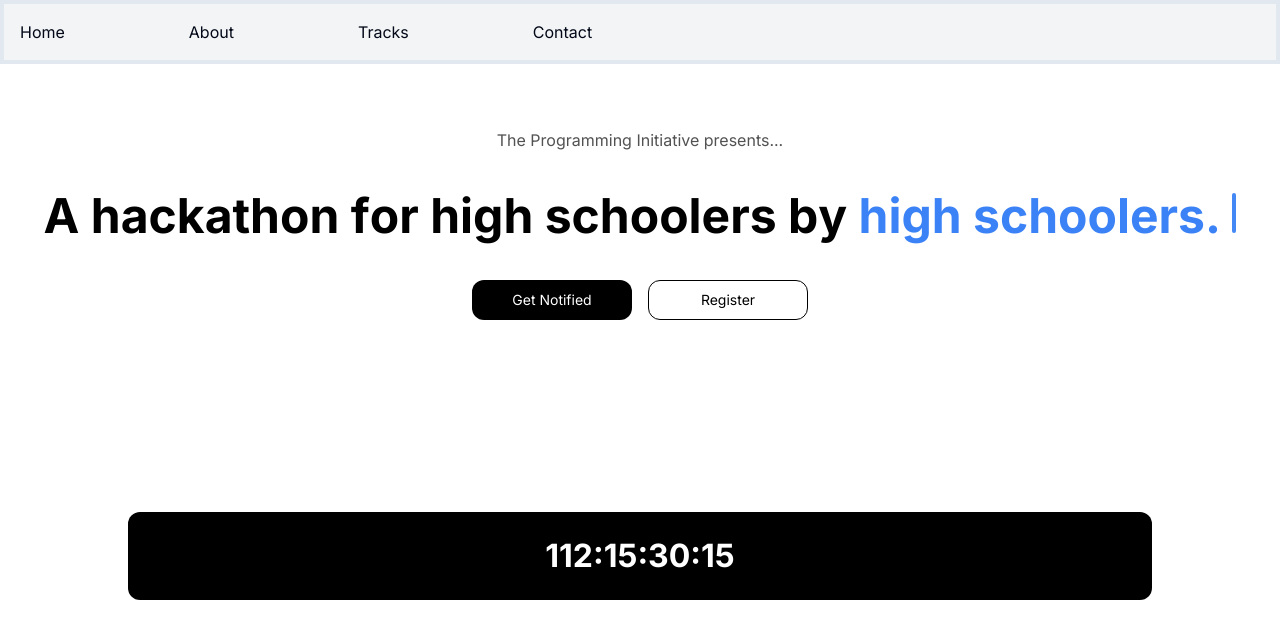
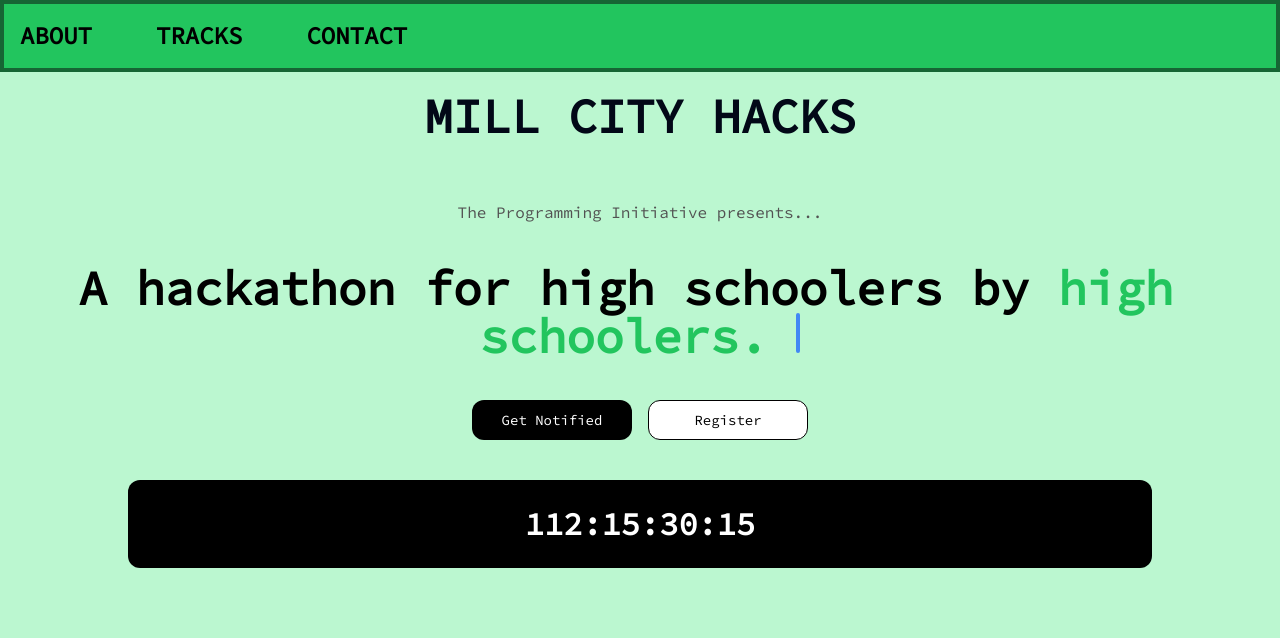
Before and after one commit to pearbearr/millcityhacks, a Next.js app: page / in a window 1280 px wide. Shown: the top 638 px of the page. Built offline with nearby package versions, Linux system fonts and the light colour scheme.

Commit message:
UI/CSS Changes

```diff
--- a/app/layout.tsx
+++ b/app/layout.tsx
@@ -1,8 +1,12 @@
 import type { Metadata } from "next";
-import { Inter } from "next/font/google";
+import { Inter, Roboto, Source_Code_Pro } from "next/font/google";
 import "./globals.css";
+import { NavigationBar } from "@/components/ui/NavigationBar";
 
 const inter = Inter({ subsets: ["latin"] });
+const roboto = Roboto({ weight: "400", subsets: ["latin"] });
+const codepro = Source_Code_Pro({ weight: "400", subsets: ["latin"] });
+
 
 export const metadata: Metadata = {
   title: "Create Next App",
@@ -16,7 +20,9 @@ export default function RootLayout({
 }>) {
   return (
     <html lang="en">
-      <body className={inter.className}>{children}</body>
+      <body className={codepro.className + " bg-green-200"}>
+        <NavigationBar className={"bg-green-500 " + codepro.className} />
+        {children}</body>
     </html>
   );
 }
--- a/app/page.tsx
+++ b/app/page.tsx
@@ -5,12 +5,7 @@ export default function Home() {
   return (
     <main>
       <header>
-        <nav className="flex space-x-[10%] justify-start p-4 bg-gray-100 border-4">
-          <a href="#section">Home</a>
-          <a href="">About</a>
-          <a href="">Tracks</a>
-          <a href="">Contact</a>
-        </nav>
+        <p className="my-5 text-5xl uppercase font-bold text-center">Mill City Hacks</p>
       </header>
       <section id="section">
         <HeroTaglineWriter />
--- a/components/Countdown.tsx
+++ b/components/Countdown.tsx
@@ -21,7 +21,7 @@ export default function Countdown(props: { targetDate: string }) {
   }, [countDown]);
 
   return (
-    <div className="flex items-center justify-center m-[10%] p-5 bg-black text-white text-[2em] font-bold rounded-xl">
+    <div className="flex items-center justify-center mx-[10%] p-5 bg-black text-white text-[2em] font-bold rounded-xl">
       <div className="">
         {isClient ? (
           getReturnValues(countDown)
--- a/components/HomeTypewriter.tsx
+++ b/components/HomeTypewriter.tsx
@@ -23,11 +23,11 @@ export function HeroTaglineWriter() {
     },
     {
       text: "high",
-      className: "text-blue-500 dark:text-blue-500",
+      className: "text-green-500 dark:text-blue-500",
     },
     {
       text: "schoolers.",
-      className: "text-blue-500 dark:text-blue-500",
+      className: "text-green-500 dark:text-blue-500",
     },
   ];
   return (
--- /dev/null
+++ b/components/ui/NavigationBar.tsx
@@ -0,0 +1,35 @@
+
+import { cn } from "@/lib/utils";
+// import { usePathname } from "next/navigation";
+
+export function NavigationBar(props: any) {
+    return (
+    <nav className={"flex space-x-[4rem] text-2xl justify-start p-4 uppercase bg-green-200 border-4 border-green-800 " + props.className}>
+
+      <a
+        href="#about"
+        className={cn(
+          "text-black font-bold",
+        )}
+      >
+        About
+      </a>
+      <a
+        href="#tracks"
+        className={cn(
+          "text-black font-bold",
+        )}
+      >
+        Tracks
+      </a>
+      <a
+        href="#contact"
+        className={cn(
+          "text-black font-bold",
+        )}
+      >
+        Contact
+      </a>
+    </nav>
+  );
+};
```
